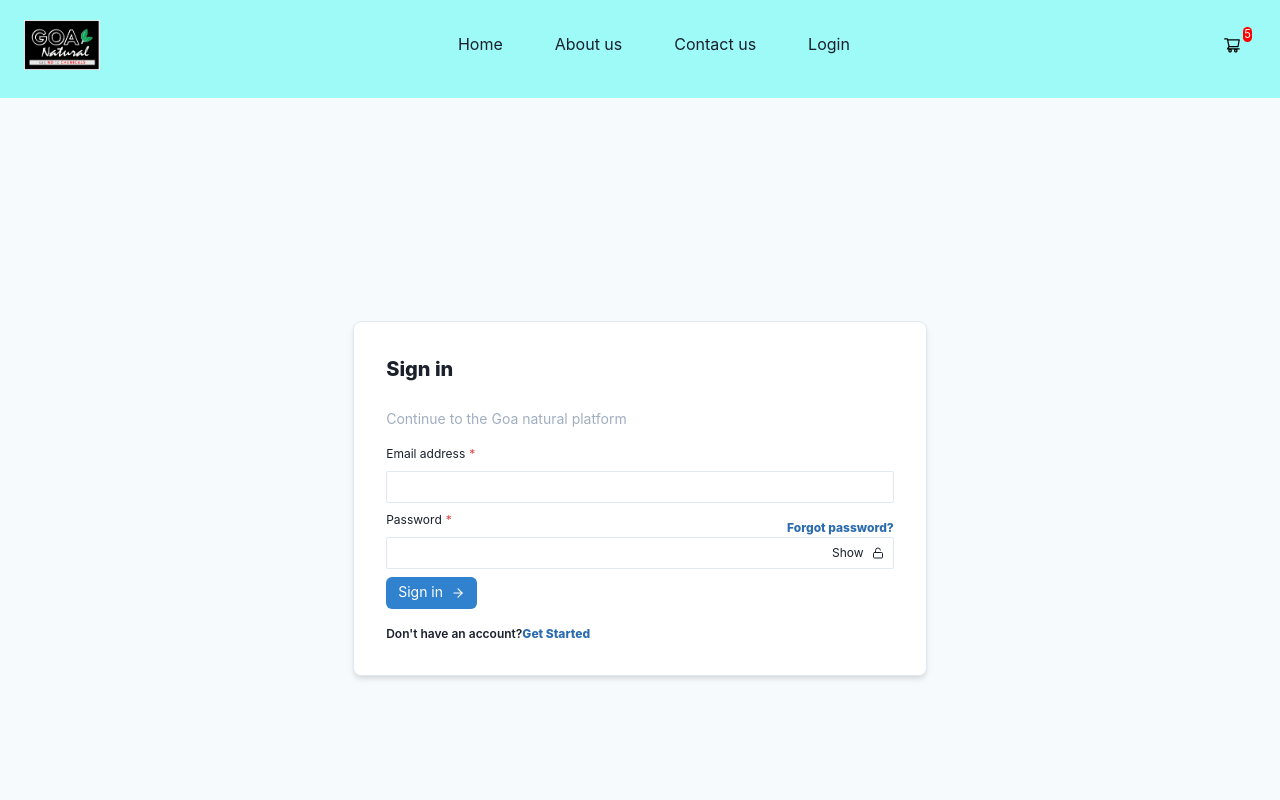
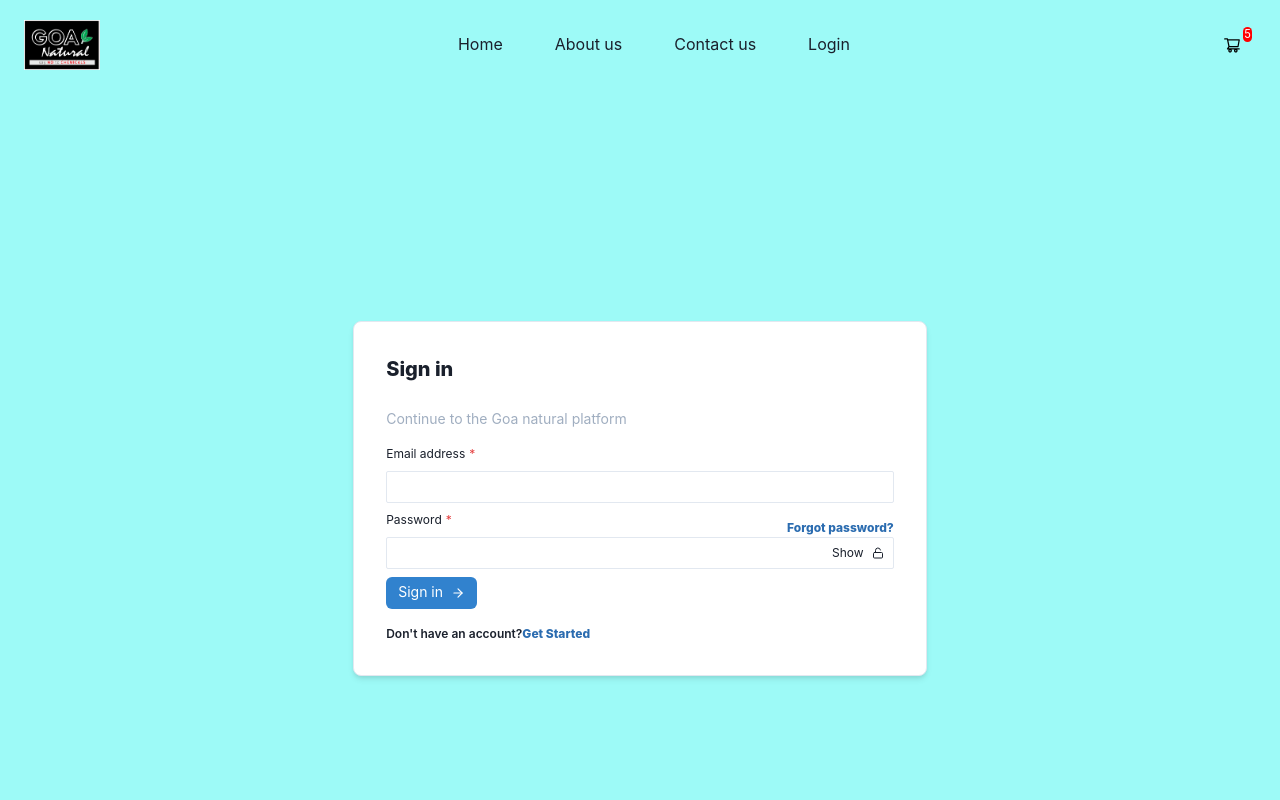
Before and after one commit to JuBs-App/Ecommerce-nextjs, a Next.js app: page /login in a window 1280 px wide. Shown: the top 800 px of the page. Built offline with nearby package versions, Linux system fonts and the light colour scheme.

Commit message:
Style fix

```diff
--- a/pages/login.js
+++ b/pages/login.js
@@ -75,7 +75,7 @@ const Login = (props) => {
   })
 
   return (
-    <Stack bg="gray.50" w="100vw" h="100vh" align="center" justify="center">
+    <Stack w="100vw" h="100vh" align="center" justify="center">
       {/* <Head>
         <title>Sign in to Goa natural</title>
       </Head> */}
```
